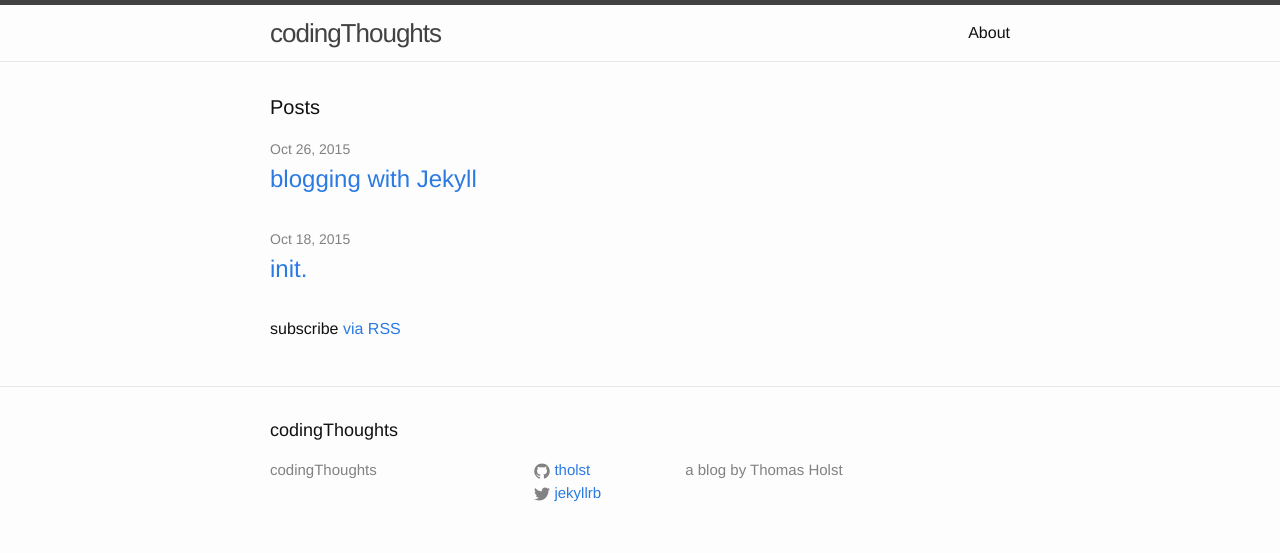
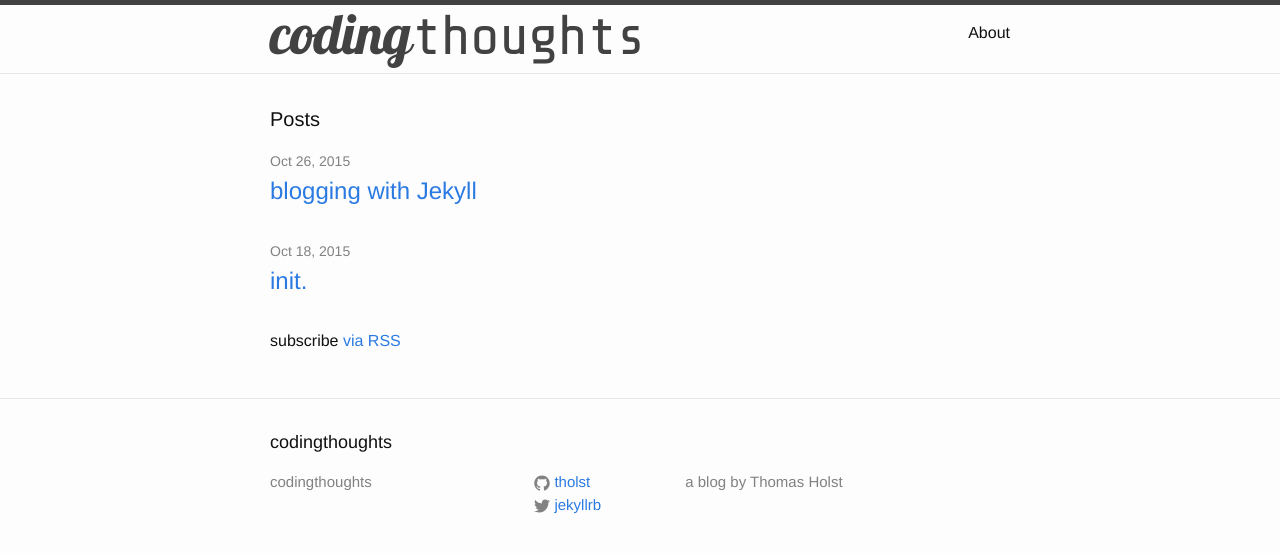
Before and after one commit to tholst/tholst.github.io, a Jekyll site: the page built from index.html, in a window 1280 px wide. Shown: the top 553 px of the page. Built offline with Jekyll 4.4.1, drawn with Linux system fonts in a browser that asks for light colours; nearby versions of some CDN libraries.

Commit message:
some styling work on title

```diff
--- a/_config.yml
+++ b/_config.yml
@@ -1,5 +1,5 @@
 # Site settings
-title: codingThoughts
+title: codingthoughts
 description: > # this means to ignore newlines until "baseurl:"
   a blog by Thomas Holst
 baseurl: "" # the subpath of your site, e.g. /blog/
--- a/_includes/head.html
+++ b/_includes/head.html
@@ -3,7 +3,13 @@
   <meta http-equiv="X-UA-Compatible" content="IE=edge">
   <meta name="viewport" content="width=device-width, initial-scale=1">
 
+  <script src="https://ajax.googleapis.com/ajax/libs/jquery/2.1.4/jquery.min.js"></script>
+  <script src="/js/jquery.lettering-0.6.1.min.js"></script>
+  <link href='https://fonts.googleapis.com/css?family=Lobster' rel='stylesheet' type='text/css'>
+  <link href='https://fonts.googleapis.com/css?family=Share+Tech+Mono' rel='stylesheet' type='text/css'>
+
   <title>{% if page.title %}{{ page.title }}{% else %}{{ site.title }}{% endif %}</title>
+
   <meta name="description" content="{% if page.excerpt %}{{ page.excerpt | strip_html | strip_newlines | truncate: 160 }}{% else %}{{ site.description }}{% endif %}">
 
   <link rel="stylesheet" href="{{ "/css/main.css" | prepend: site.baseurl }}">
--- a/css/main.scss
+++ b/css/main.scss
@@ -50,3 +50,29 @@ $on-laptop:        800px;
         "layout",
         "syntax-highlighting"
 ;
+
+a.site-title > .char1,
+a.site-title > .char2,
+a.site-title > .char3,
+a.site-title > .char4,
+a.site-title > .char5,
+a.site-title > .char6 {
+	font-family: 'Lobster', cursive;
+	font-weight: 400;
+	font-size: 56px;
+
+}
+
+a.site-title > .char7,
+a.site-title > .char8,
+a.site-title > .char9,
+a.site-title > .char10,
+a.site-title > .char11,
+a.site-title > .char12,
+a.site-title > .char13,
+a.site-title > .char14 {
+	font-family: 'Share Tech Mono', monospaces;
+	font-weight: 400;
+	font-size: 56px;
+
+}
```
Also changed, not shown: _drafts/jekyllStyle.md (added, +6 -0 lines), _includes/header.html (+8 -0 lines), js/jquery.lettering-0.6.1.min.js (added).
